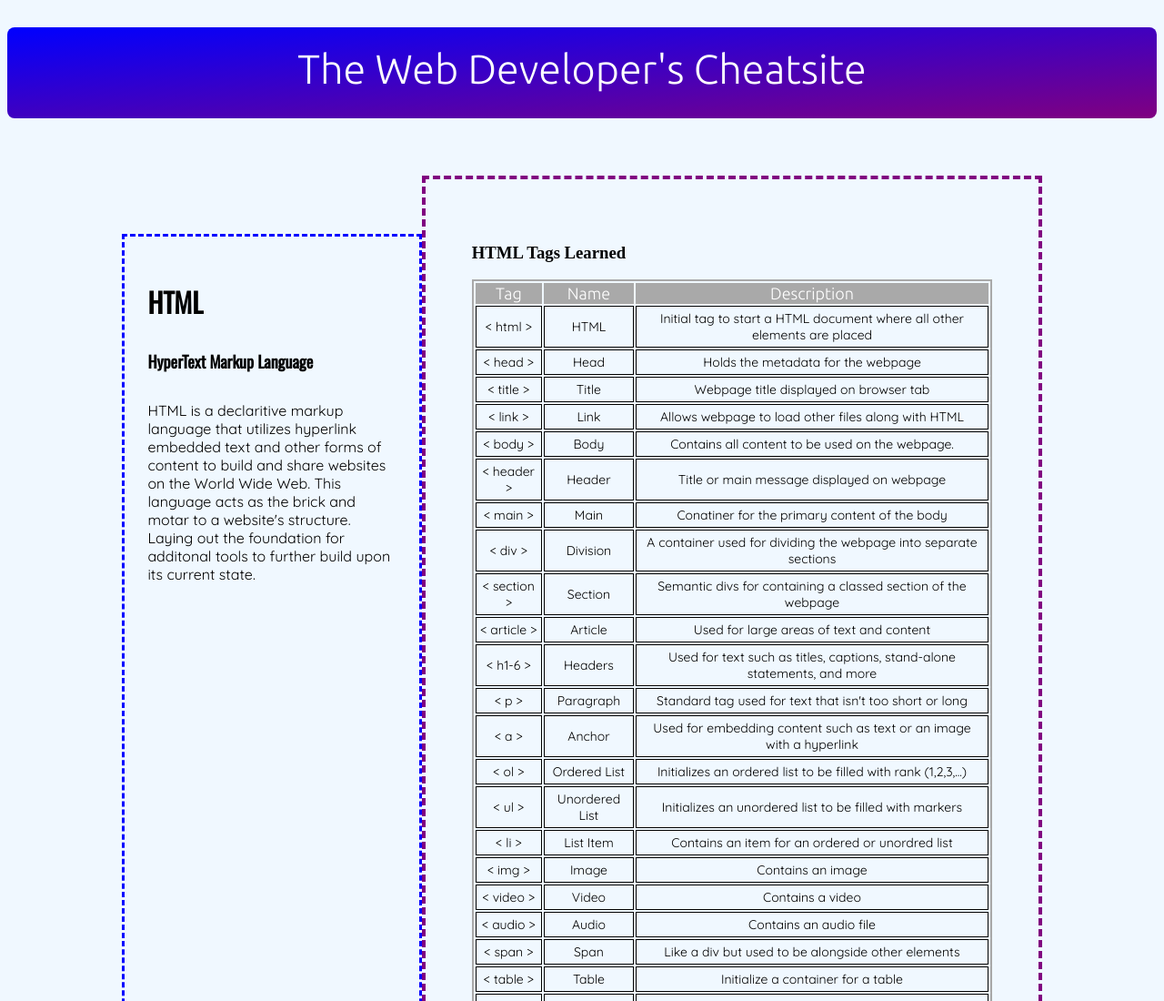
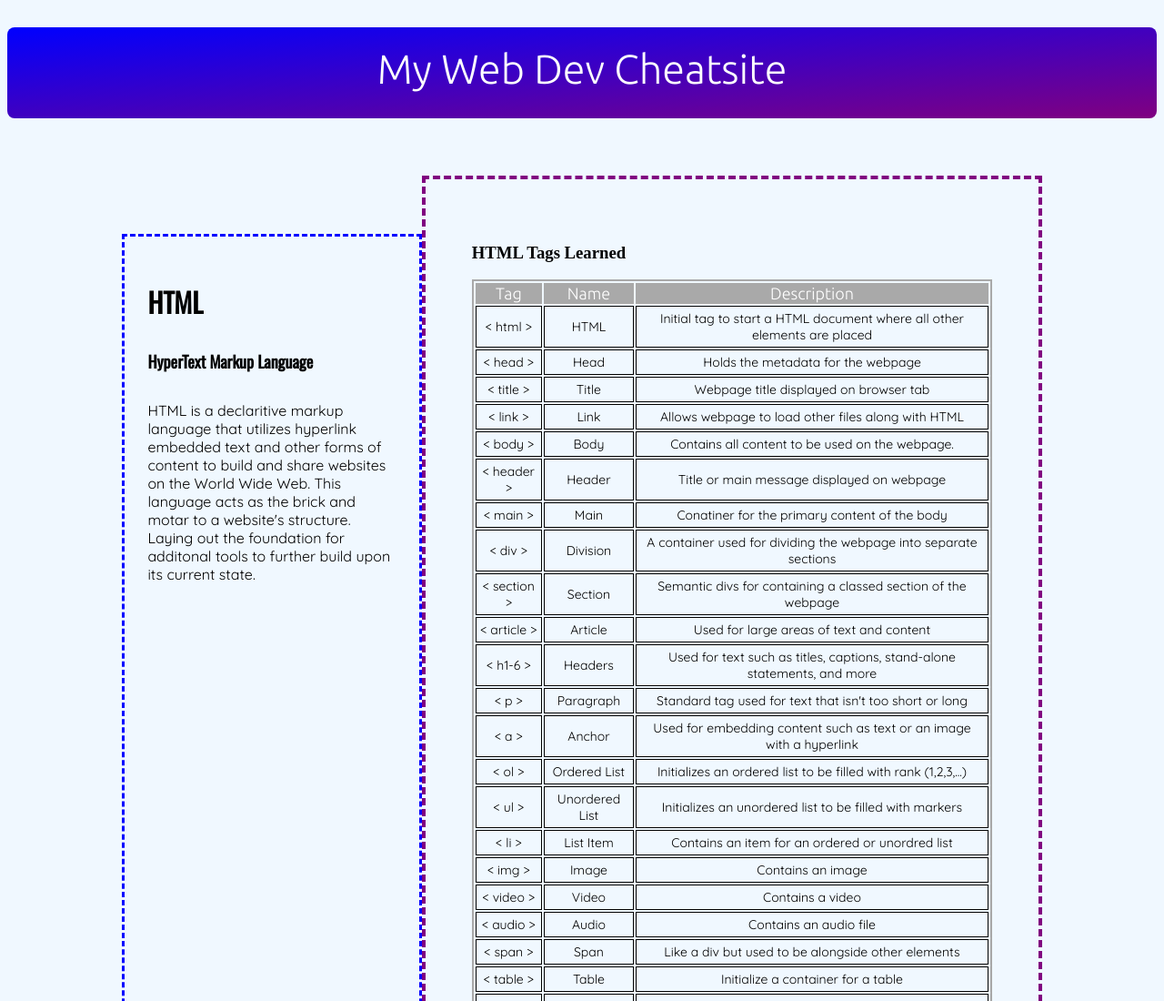
Before and after one commit to 0scarHerrada/HTML-CSS-cheatsite, a plain HTML site: page index.html in a window 1280 px wide. Shown: the top 1100 px of the page at 91% size. Drawn offline with nearby package versions, Linux system fonts and the light colour scheme.

Commit message:
update index.html
changed main header on page

```diff
--- a/index.html
+++ b/index.html
@@ -11,7 +11,7 @@
     </head>
     <body>
         <header>
-            <h1>The Web Developer's Cheatsite</h1>
+            <h1>My Web Dev Cheatsite</h1>
         </header>
         <main>
             <!--HTML Section-->
```
